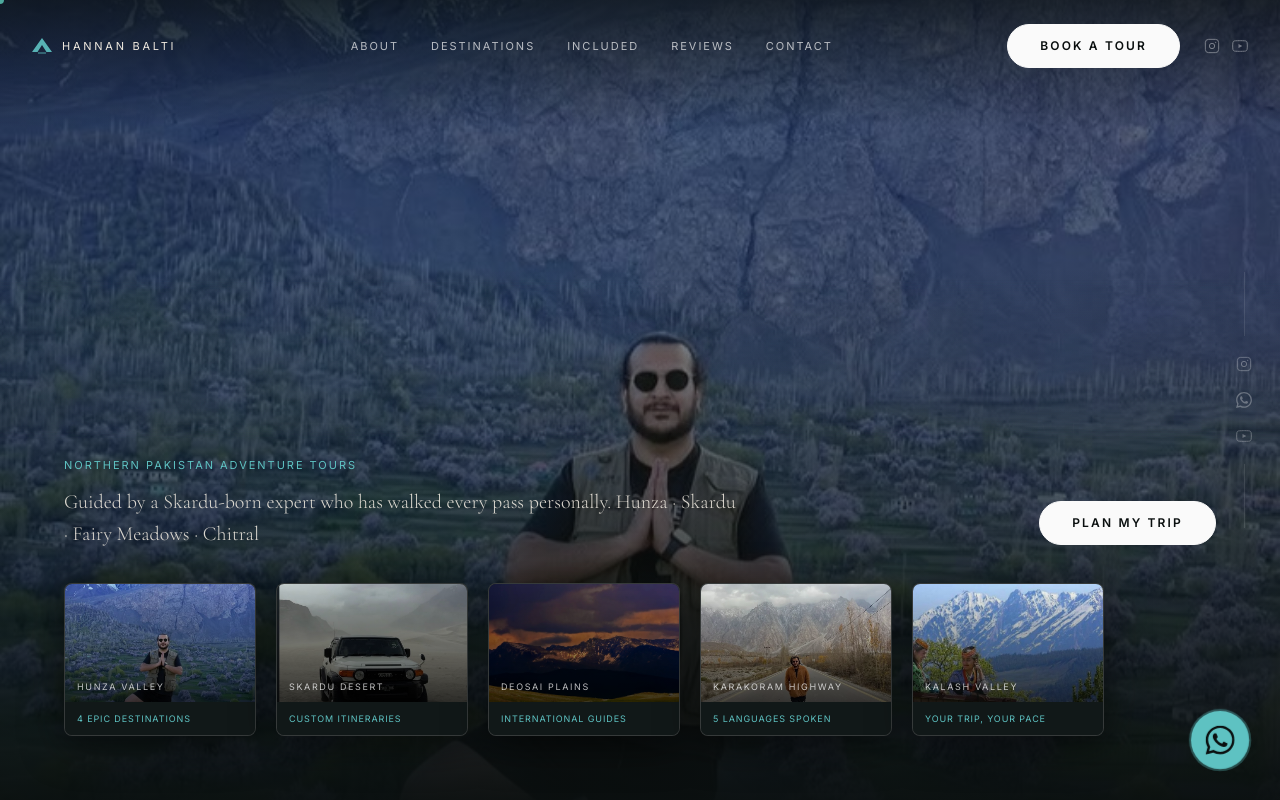
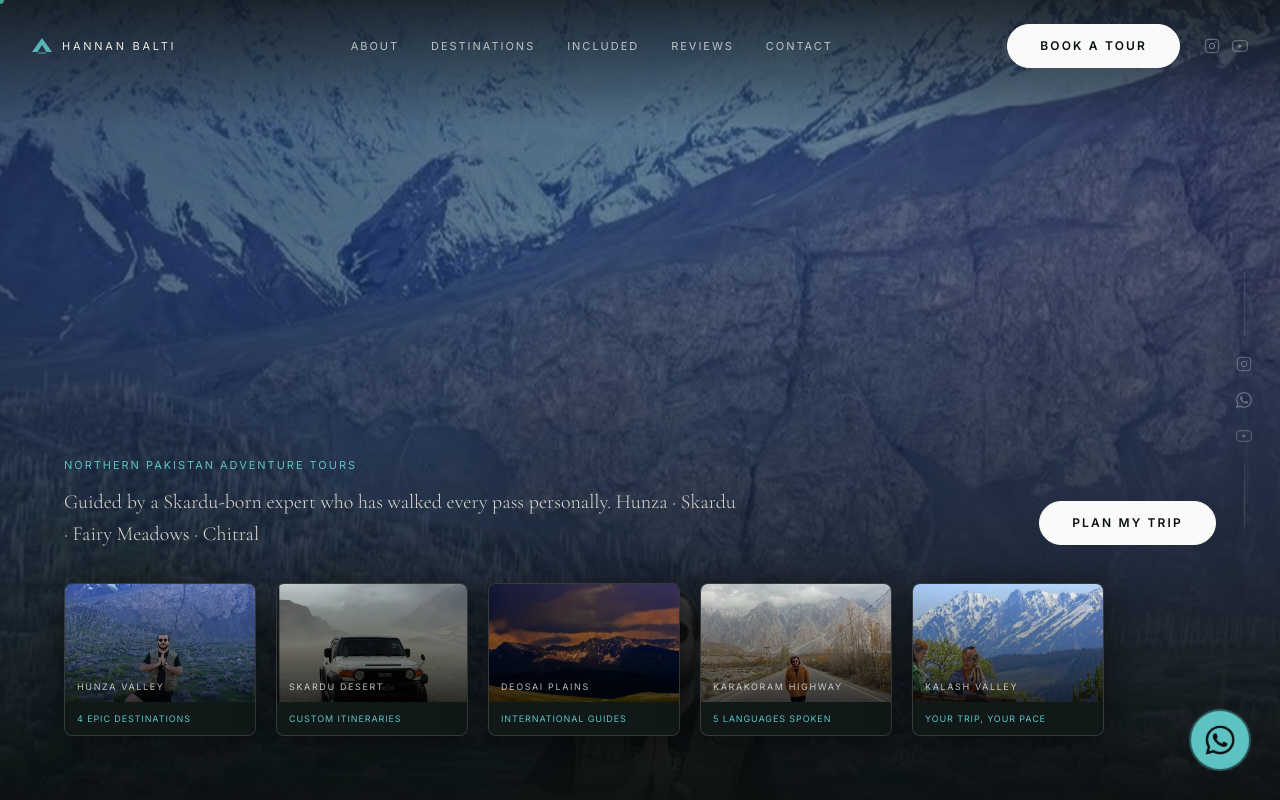
Before and after one commit to HammadGhani23/hannan-balti, a Next.js app: page / in a window 1280 px wide. Shown: the top 800 px of the page. Built offline with nearby package versions, Linux system fonts and the light colour scheme.

Commit message:
Fix hero image centering — anchor to top 20% so subject stays framed on widescreen

```diff
--- a/components/Hero.tsx
+++ b/components/Hero.tsx
@@ -62,7 +62,8 @@ export default function Hero() {
           alt="Hannan Balti — Client standing on one foot in tree pose in front of blossom trees and snowy peaks"
           fill
           priority
-          className="object-cover object-center"
+          className="object-cover"
+          style={{ objectPosition: 'center 20%' }}
           sizes="100vw"
         />
         {/* Cinematic color grade overlay: cool-to-warm */}
@@ -132,7 +133,8 @@ export default function Hero() {
             alt=""
             fill
             priority
-            className="object-cover object-center"
+            className="object-cover"
+            style={{ objectPosition: 'center 20%' }}
             sizes="100vw"
             aria-hidden="true"
           />
@@ -170,7 +172,7 @@ export default function Hero() {
             </svg>
           </a>
           <a
-            href="https://wa.me/923001234567"
+            href="https://wa.me/923349665758"
             target="_blank"
             rel="noopener noreferrer"
             className="opacity-30 hover:opacity-100 text-[#FAFAFA] transition-opacity duration-300"
```
